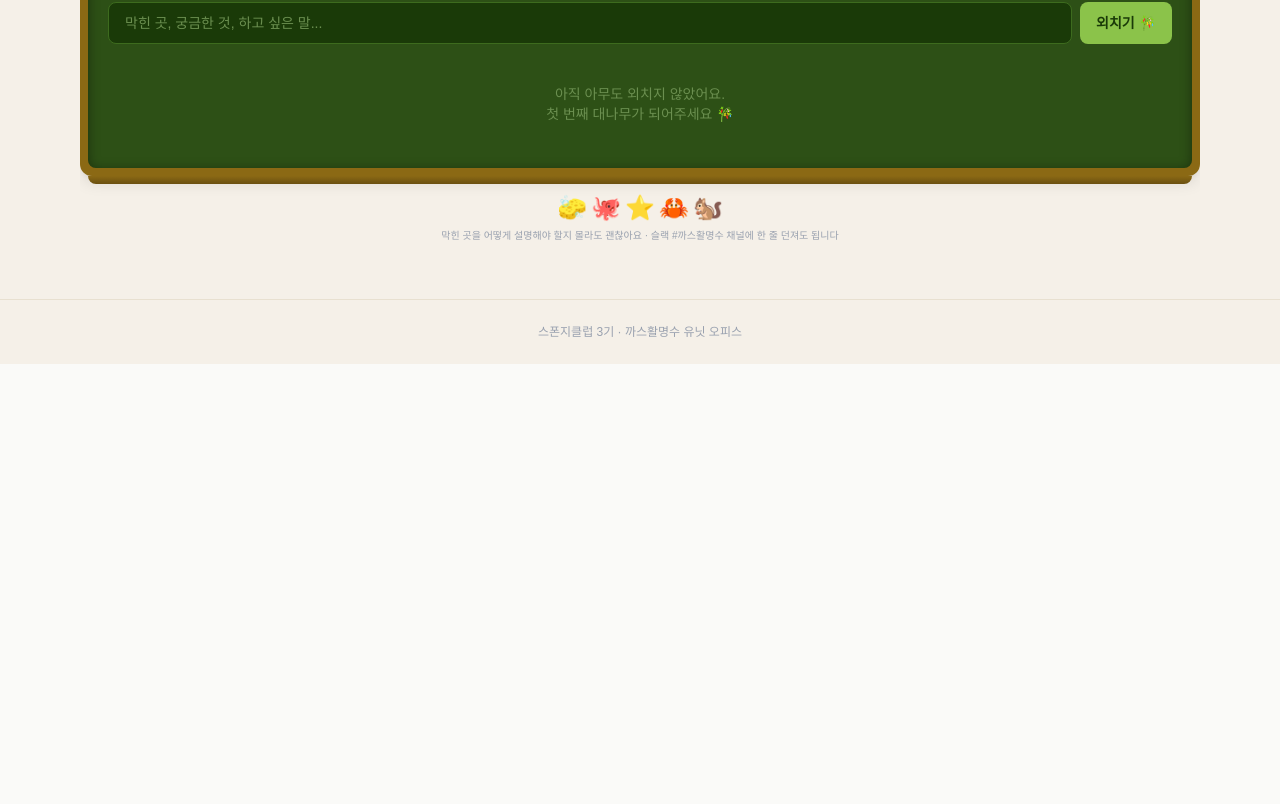
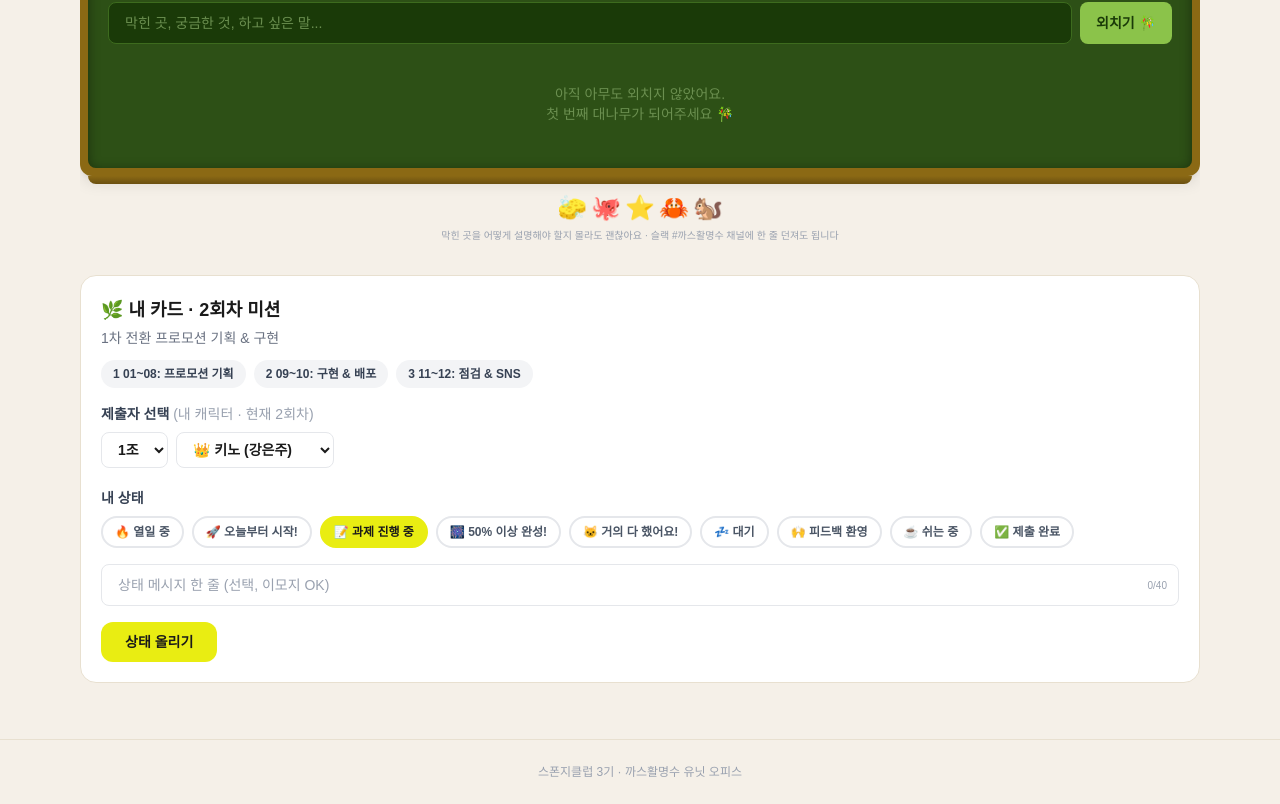
Before and after one commit to selfishclub/spongeclub-office-3, a Next.js app: page / in a window 1280 px wide. Shown: the part 1499-2303 px from the top of the page. Before the commit the page ends 1863 px from the top, so only its background shows below. Built offline with nearby package versions, Linux system fonts and the light colour scheme; a web font is replaced by a local one.

Commit message:
feat: add 내 카드 with crew/member selector + 제이 감독관 + all 81 members

```diff
--- a/app/data.ts
+++ b/app/data.ts
@@ -165,6 +165,55 @@ export const WEEKS: WeekMission[] = [
   },
 ];
 
+// ─── 3기 전체 크루 명단 (조별, 내 카드 선택용) ───
+export type CrewMember = { nick: string; name: string };
+export const ALL_CREWS: Record<string, CrewMember[]> = {
+  "1조": [
+    { nick: "키노", name: "강은주" }, { nick: "솔렛", name: "김결이" }, { nick: "슈니", name: "오수인" },
+    { nick: "테리", name: "강태호" }, { nick: "라라", name: "이라희" }, { nick: "사과꽃", name: "장미희" },
+    { nick: "디제이", name: "김대중" }, { nick: "실키", name: "황창현" }, { nick: "선샤인", name: "엄지혜" },
+    { nick: "케켈", name: "염지은" }, { nick: "체다", name: "배예슬" }, { nick: "규이", name: "채규인" },
+    { nick: "썬", name: "박지선" }, { nick: "타코", name: "서주연" },
+  ],
+  "2조": [
+    { nick: "양세", name: "박세현" }, { nick: "파이리", name: "진예림" }, { nick: "레미", name: "최주희" },
+    { nick: "찌니", name: "신진영" }, { nick: "예준", name: "전예준" }, { nick: "주주", name: "김태완" },
+    { nick: "럭키", name: "강민석" }, { nick: "안나", name: "김윤나" }, { nick: "영미", name: "김영미" },
+    { nick: "무무", name: "김태아" }, { nick: "곰", name: "김현아" }, { nick: "정숙", name: "정동근" },
+    { nick: "케테", name: "김미나" },
+  ],
+  "3조": [
+    { nick: "제이", name: "장경선" }, { nick: "채리", name: "이채은" }, { nick: "문대표", name: "문경록" },
+    { nick: "Amy", name: "임유영" }, { nick: "이카루스", name: "이창민" }, { nick: "카라", name: "최강훈" },
+    { nick: "미도리", name: "구봉준" }, { nick: "지도", name: "이상엽" }, { nick: "리처드킴", name: "김영민" },
+    { nick: "애나", name: "박미순" }, { nick: "해운대유진", name: "김병학" }, { nick: "깍두기", name: "조현철" },
+    { nick: "celine", name: "김나혜" }, { nick: "헤이즐", name: "성윤재" },
+  ],
+  "4조": [
+    { nick: "페퍼", name: "김민지" }, { nick: "윤", name: "이혜윤" }, { nick: "포비", name: "이지선" },
+    { nick: "오이", name: "이효희" }, { nick: "제프", name: "이재필" }, { nick: "웃는돌", name: "장경아" },
+    { nick: "봉봉이", name: "한지원" }, { nick: "감자", name: "서혜영" }, { nick: "JJ", name: "고덕재" },
+    { nick: "아들러", name: "이영식" }, { nick: "헌이", name: "남진헌" }, { nick: "샐리", name: "최승임" },
+    { nick: "피카츄", name: "권유리" }, { nick: "말디니", name: "박진형" },
+  ],
+  "5조": [
+    { nick: "러피", name: "황수영" }, { nick: "다니", name: "송다은" }, { nick: "삼보", name: "우동한" },
+    { nick: "세계로", name: "진혜정" }, { nick: "블루", name: "최현주" }, { nick: "욤마", name: "김영호" },
+    { nick: "훈", name: "이지훈" }, { nick: "이브", name: "박지영" }, { nick: "피터", name: "오영철" },
+    { nick: "데이지", name: "김은지" }, { nick: "풍이", name: "최정은" }, { nick: "오제제", name: "이상민" },
+    { nick: "샘", name: "이승민" },
+  ],
+  "6조": [
+    { nick: "비비안", name: "박정은" }, { nick: "봄", name: "김연미" }, { nick: "키키", name: "김안정" },
+    { nick: "상록", name: "임용현" }, { nick: "헤이", name: "윤민홍" }, { nick: "희정", name: "조희정" },
+    { nick: "라라", name: "박희" }, { nick: "재키", name: "고윤경" }, { nick: "실비아", name: "한예림" },
+    { nick: "브라운", name: "이정근" }, { nick: "왕맨", name: "왕성현" }, { nick: "썸뉴", name: "변장원" },
+    { nick: "써니", name: "박수연" },
+  ],
+};
+
+export const CREW_ORDER = ["1조", "2조", "3조", "4조", "5조", "6조"];
+
 // ─── 픽셀아트 캐릭터 색상 팔레트 ───
 // 닉네임 해시로 결정적으로 색상 선택
 export const HAIR_COLORS = [
--- a/app/page.tsx
+++ b/app/page.tsx
@@ -10,6 +10,8 @@ import {
   STATUS_CONFIG,
   HAIR_COLORS,
   SHIRT_COLORS,
+  ALL_CREWS,
+  CREW_ORDER,
   hashNick,
   type Member,
   type StatusType,
@@ -606,6 +608,126 @@ function BottleProgress({
   );
 }
 
+// ─── 내 카드 · 상태 올리기 ───
+function MyCard({
+  currentWeek,
+  weekData,
+  onUpdateStatus,
+}: {
+  currentWeek: number;
+  weekData: ReturnType<typeof WEEKS.find>;
+  onUpdateStatus: (nick: string, statusType: StatusType, message?: string) => void;
+}) {
+  const [selectedCrew, setSelectedCrew] = useState(CREW_ORDER[0]);
+  const [selectedNick, setSelectedNick] = useState("");
+  const [selectedStatus, setSelectedStatus] = useState<StatusType>("doing");
+  const [message, setMessage] = useState("");
+
+  const crewMembers = ALL_CREWS[selectedCrew] ?? [];
+
+  // 조 변경 시 첫 멤버로 초기화
+  useEffect(() => {
+    const members = ALL_CREWS[selectedCrew] ?? [];
+    if (members.length > 0) setSelectedNick(members[0].nick);
+  }, [selectedCrew]);
+
+  function handleSubmit() {
+    if (!selectedNick) return;
+    onUpdateStatus(selectedNick, selectedStatus, message || undefined);
+    setMessage("");
+  }
+
+  const statusTypes = Object.entries(STATUS_CONFIG) as [StatusType, typeof STATUS_CONFIG[StatusType]][];
+
+  return (
+    <div className="bg-white rounded-2xl border border-[#E8E0D0] p-5">
+      {/* 헤더 */}
+      <h2 className="font-extrabold text-lg mb-1">🌿 내 카드 · {currentWeek}회차 미션</h2>
+      {weekData && (
+        <>
+          <p className="text-sm text-gray-500 mb-3">{weekData.title}</p>
+          {weekData.tasks.length > 0 && (
+            <div className="flex flex-wrap gap-2 mb-4">
+              {weekData.tasks.map((t, i) => (
+                <span key={i} className="text-xs bg-gray-100 text-gray-700 px-3 py-1.5 rounded-full font-bold">
+                  {i + 1} {t.title}
+                </span>
+              ))}
+            </div>
+          )}
+        </>
+      )}
+
+      {/* 제출자 선택 */}
+      <p className="text-sm font-bold text-gray-700 mb-2">
+        제출자 선택 <span className="text-gray-400 font-normal">(내 캐릭터 · 현재 {currentWeek}회차)</span>
+      </p>
+      <div className="flex gap-2 mb-5">
+        <select
+          value={selectedCrew}
+          onChange={(e) => setSelectedCrew(e.target.value)}
+          className="px-3 py-2 rounded-lg border border-gray-200 text-sm font-bold focus:outline-none focus:border-[#E9ED12]"
+        >
+          {CREW_ORDER.map((crew) => (
+            <option key={crew} value={crew}>{crew}</option>
+          ))}
+        </select>
+        <select
+          value={selectedNick}
+          onChange={(e) => setSelectedNick(e.target.value)}
+          className="px-3 py-2 rounded-lg border border-gray-200 text-sm font-bold focus:outline-none focus:border-[#E9ED12]"
+        >
+          {crewMembers.map((m) => (
+            <option key={m.nick} value={m.nick}>👑 {m.nick} ({m.name})</option>
+          ))}
+        </select>
+      </div>
+
+      {/* 내 상태 */}
+      <p className="text-sm font-bold text-gray-700 mb-2">내 상태</p>
+      <div className="flex flex-wrap gap-2 mb-4">
+        {statusTypes.map(([type, config]) => (
+          <button
+            key={type}
+            onClick={() => setSelectedStatus(type)}
+            className={[
+              "px-3 py-1.5 rounded-full text-xs font-bold border-2 transition",
+              selectedStatus === type
+                ? "border-[#E9ED12] bg-[#E9ED12] text-[#1A1A1A]"
+                : "border-gray-200 bg-white text-gray-600 hover:border-gray-300",
+            ].join(" ")}
+          >
+            {config.emoji} {config.label}
+          </button>
+        ))}
+      </div>
+
+      {/* 상태 메시지 */}
+      <div className="relative mb-4">
+        <input
+          type="text"
+          value={message}
+          onChange={(e) => setMessage(e.target.value.slice(0, 40))}
+          onKeyDown={(e) => e.key === "Enter" && handleSubmit()}
+          placeholder="상태 메시지 한 줄 (선택, 이모지 OK)"
+          className="w-full px-4 py-2.5 rounded-lg border border-gray-200 text-sm placeholder:text-gray-400 focus:outline-none focus:border-[#E9ED12]"
+        />
+        <span className="absolute right-3 top-1/2 -translate-y-1/2 text-[10px] text-gray-400">
+          {message.length}/40
+        </span>
+      </div>
+
+      {/* 상태 올리기 버튼 */}
+      <button
+        onClick={handleSubmit}
+        className="px-6 py-2.5 rounded-xl bg-[#E9ED12] text-[#1A1A1A] font-extrabold text-sm hover:opacity-90 transition"
+      >
+        상태 올리기
+      </button>
+    </div>
+  );
+}
+
 // ─── 오늘의 다짐 (모각공) ───
 type Pledge = {
   id: string;
@@ -1197,6 +1319,15 @@ export default function OfficePage() {
         <div className="mb-8">
           <BambooForest />
         </div>
+
+        {/* ─── 내 카드 ─── */}
+        <div className="mb-8">
+          <MyCard
+            currentWeek={selectedWeek}
+            weekData={weekData}
+            onUpdateStatus={updateStatus}
+          />
+        </div>
       </div>
 
       {/* ─── 푸터 ─── */}
```
